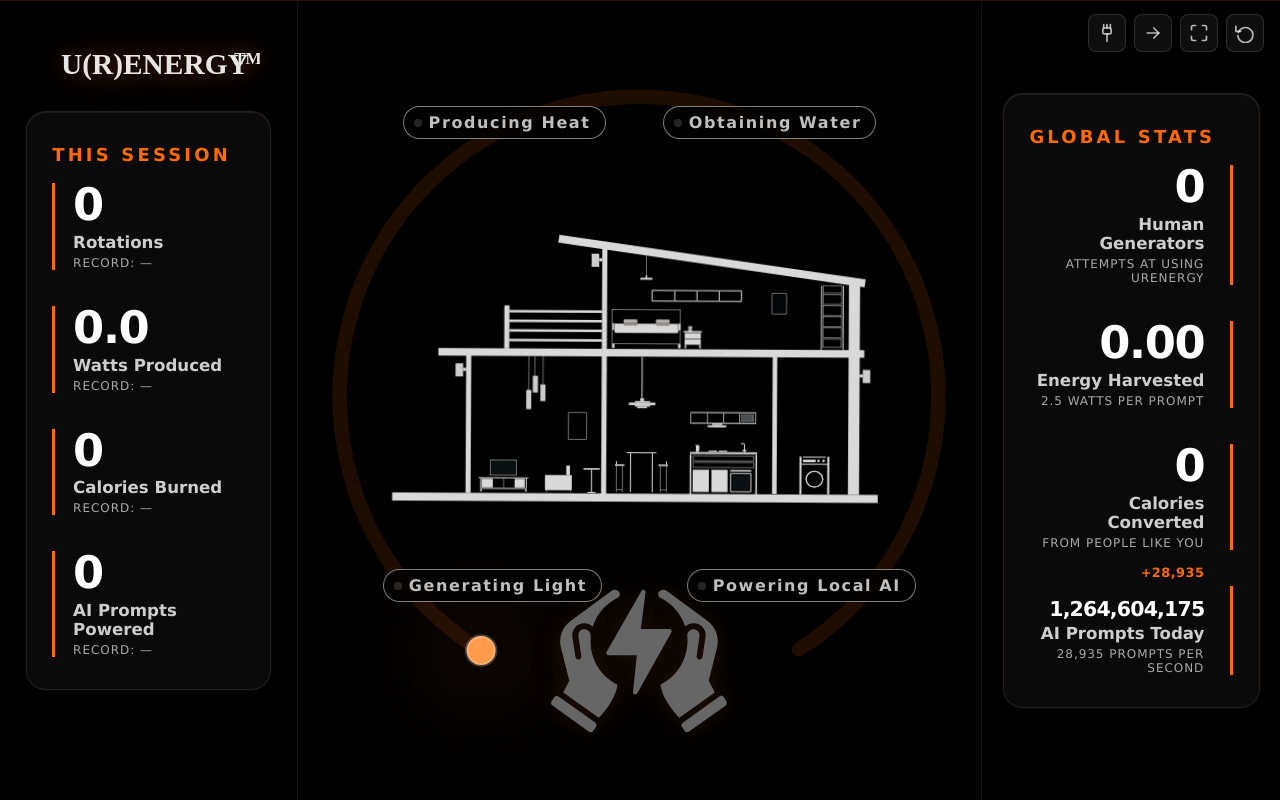
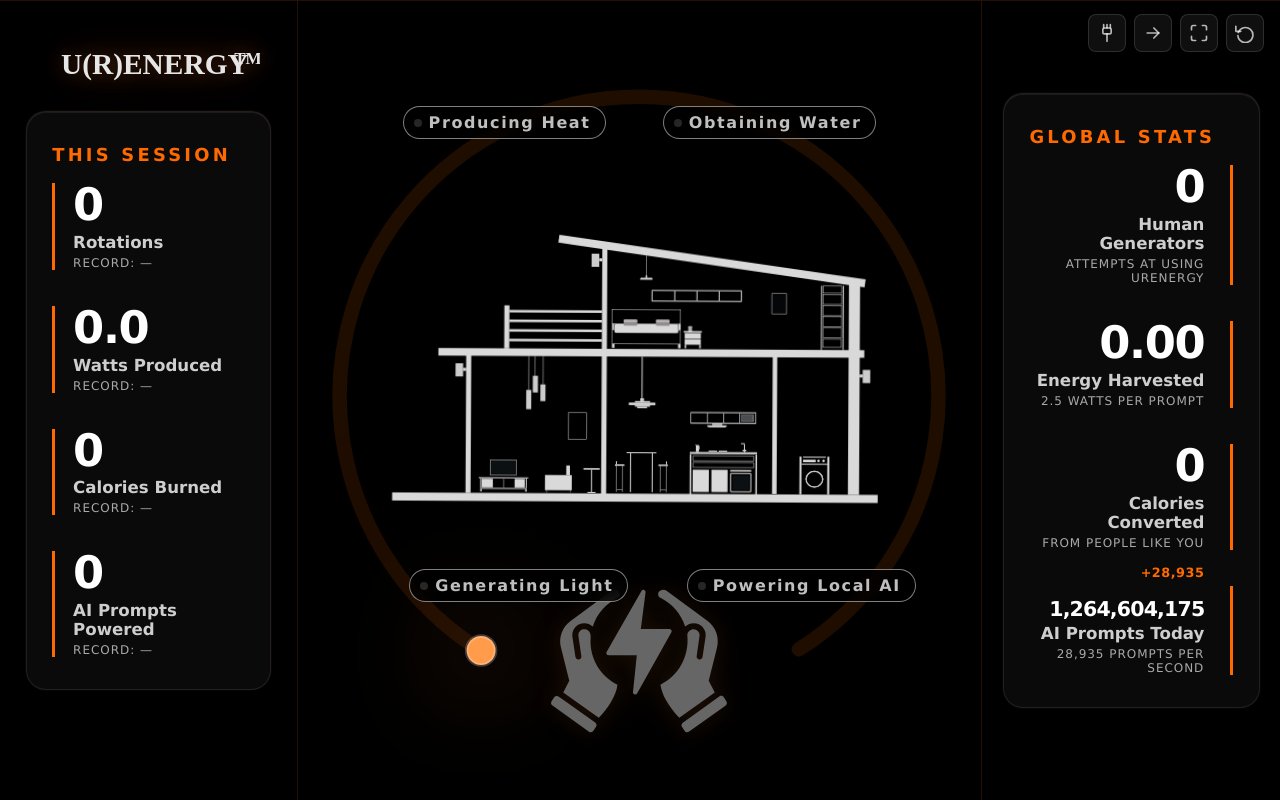
Before and after one commit to k-r-o-y/URENERGY-HOUSE-UI, a website with bundled scripts: page index.html in a window 1280 px wide. Built offline with nearby package versions, Linux system fonts and the light colour scheme.

Commit message:
Update styles.css

```diff
--- a/styles.css
+++ b/styles.css
@@ -479,7 +479,7 @@ body {
 
 .chip-br {
   bottom: 24%;
-  left: 11%;
+  left: 15%;
 }
 
 .chip-tl {
```
